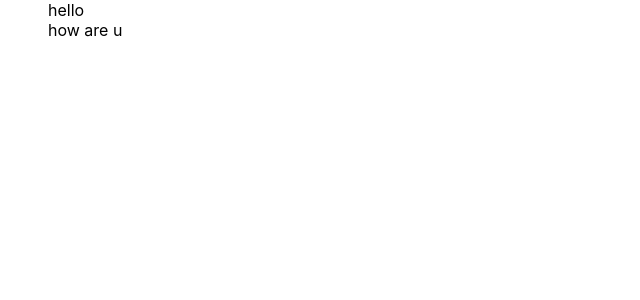
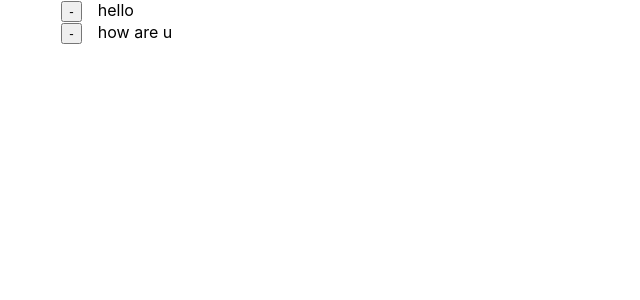
Before and after one commit to onecseven/wf-clone, a React (Create React App) app: page / in a window 1280 px wide. Shown: the top 300 px of the page, without its empty margins (0-640 px from the left). Built offline with nearby package versions, Linux system fonts and the light colour scheme.

Commit message:
some work

```diff
--- a/src/App.js
+++ b/src/App.js
@@ -9,11 +9,25 @@ class App extends Component {
   constructor(){
     super();
     this.temp = new list()
-    console.log(this.temp)
     this.temp.enter('hello')
     this.temp.enter('how are u')
     this.state = {array: this.temp.store}
     this.keypress = this.keypress.bind(this)
+    this.showChildren = this.showChildren.bind(this)
+  }
+/*
+  maximize(obj){
+
+  }
+  back(){
+
+  }
+*/
+
+  showChildren(obj){
+    obj.showChildren = !obj.showChildren
+    this.forceUpdate();
+
   }
   handleChange(obj, text){
     obj.value = text
@@ -39,7 +53,7 @@ class App extends Component {
     return (
       <div className="App" >
         {this.state.array.map((el, index) => {
-          return (<Item  key={index} keypress={this.keypress} obj={el} text={el.value} children={el.children}></Item>)
+          return (<Item  key={index} change={this.handleChange} keypress={this.keypress} obj={el} showChildren={this.showChildren} text={el.value} children={el.children}></Item>)
         })}
       </div>
     );
--- a/src/components/Item.js
+++ b/src/components/Item.js
@@ -1,42 +1,40 @@
-import React, { Component } from 'react';
-import listitem from  './listicle.js'
+import React, { Component } from "react"
+import Min from "./Min"
 
-// test = {
-//   sarah: null,
-//   poetry: {
-//     time: null,
-//     rope: {
-//       why: null,
-//       not: null,
-//       stay: null,
-//       inside: null,
-//       its: null,
-//       saturday: null,
-//       after: null,
-//       all: null,
-//     }
-//   }
-// }
-
-const Item = ({text, keypress, children, obj, change}) => {
+const Item = ({ text, keypress, children, obj, change, showChildren }) => {
   return (
     <div>
-    <div tabIndex="0"
-    onChange={(e) => {
+      <div
+        tabIndex="0"
+        onKeyDown={e => {
+          keypress(e, obj)
+        }}
+      >
+      <Min obj={obj} showChildren={showChildren}/>
+        <span
+          onChange={e => {
             change(obj, e.target.value)
           }}
-    onKeyDown={(e) => {
-      keypress(e, obj)
-    }} contentEditable>
+          contentEditable
+        >
           {text}
+        </span>
       </div>
-    {children ?
-      children.map((el, index) => (<Item  key={index} obj={el} keypress={keypress} text={el.value} children={el.children}></Item>))
-    :
-    null
-    }
+      {children && obj.showChildren
+        ? children.map((el, index) => (
+            <Item
+              key={index}
+              change={change}
+              showChildren={showChildren}
+              obj={el}
+              keypress={keypress}
+              text={el.value}
+              children={el.children}
+            />
+          ))
+        : null}
     </div>
   )
-};
+}
 
-export default Item;
+export default Item
--- /dev/null
+++ b/src/components/Min.js
@@ -0,0 +1,15 @@
+import React, { Component } from 'react';
+
+const Min = ({obj, showChildren}) => {
+  return (
+    <button
+    onClick={e => {
+      showChildren(obj)
+    }}
+  >
+  {obj.showChildren ? "-" : "+"}
+  </button>
+  )
+};
+
+export default Min;
--- a/src/components/listicle.js
+++ b/src/components/listicle.js
@@ -36,6 +36,7 @@ var checkArrays = function (arr1, arr2){
     this.value = text
     this.children = children
     this.parent = parent || null
+    this.showChildren = true
   }
   addChild(child, subchildren=[]){
     this.children.push(new listitem(child, this, subchildren))
@@ -136,16 +137,3 @@ export default class list{
     }),null, 2)
   }
 }
-
-let ls = new list()
-let one = ls.enter('hi')
-let two = ls.enter('sarah', one)
-let twoo = ls.enter('sarah2', one)
-let three = ls.enter('natalia')
-let four = ls.enter('star', three)
-let five = ls.enter('wow', four)
-ls.display() //?
-ls.untab(four)
-ls.display() //?
-
-//tab -> move to .parent.children[i-1].children
```
Lines whose indentation alone changed are shown as unchanged.
